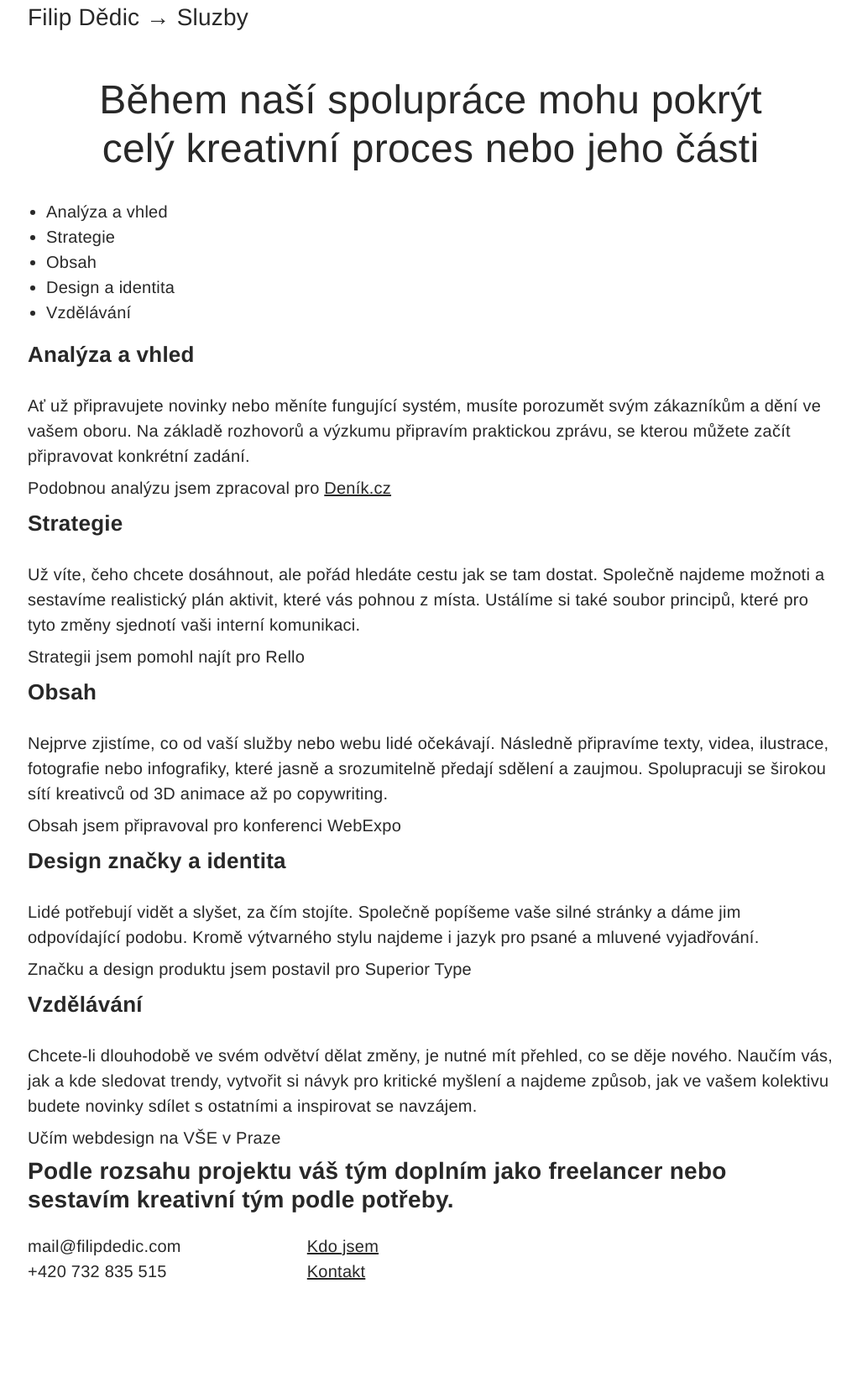
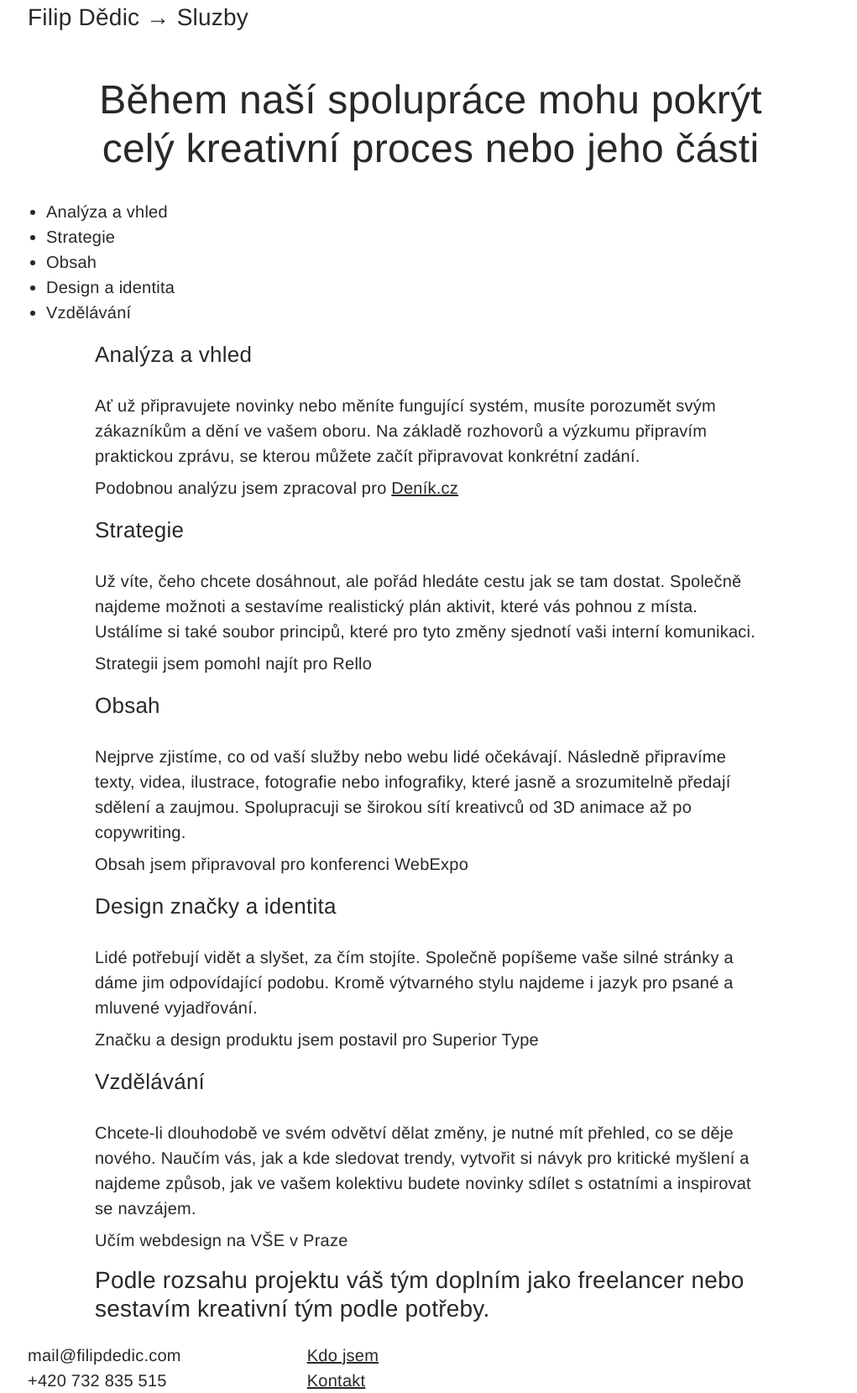
Before and after one commit to fdedic/fdedic.github.io, a Jekyll site: the page built from sluzby.md, in a window 1280 px wide. Shown: the whole page at 84% size, without its empty margins (127-1148 px from the left). Built offline with Jekyll 4.4.1, drawn with Linux system fonts in a browser that asks for light colours; nearby versions of some CDN libraries; before the commit the page ends 1529 px from its top, so only the background shows below that.

Commit message:
Update style.css

```diff
--- a/assets/css/style.css
+++ b/assets/css/style.css
@@ -105,7 +105,7 @@
   line-height: 1.2;
   font-weight: 500;
   margin-top: 2rem;
-  padding: 0 3rem;
+  padding: 0 0rem;
 }
 
 @media (min-width: 750px) {
@@ -114,6 +114,36 @@
     font-size: 3rem;
     line-height: 1.2;
     margin-top: 3rem;
+    padding: 0 3rem;
+}
+  }
+
+  h2,
+  h3,
+  h4,
+  h5,
+  h6,
+  ul,
+  ol,
+  p,
+  address {
+  font-weight: 500;
+  margin-top: 1rem;
+  padding: 0 1rem;
+}
+
+@media (min-width: 750px) {
+
+  h2,
+  h3,
+  h4,
+  h5,
+  h6,
+  ul,
+  ol,
+  p,
+  address {
+    margin-top: 1rem;
     padding: 0 5rem;
 }
   }
```
